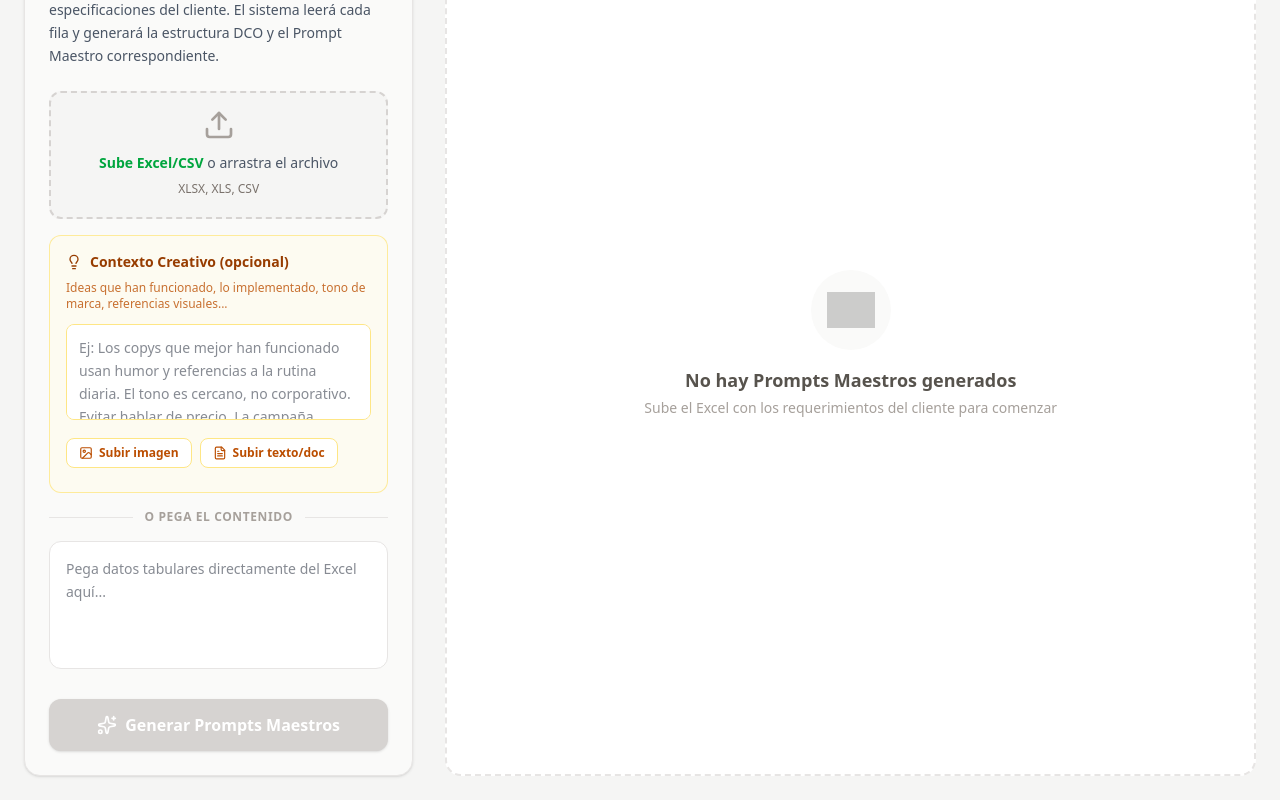
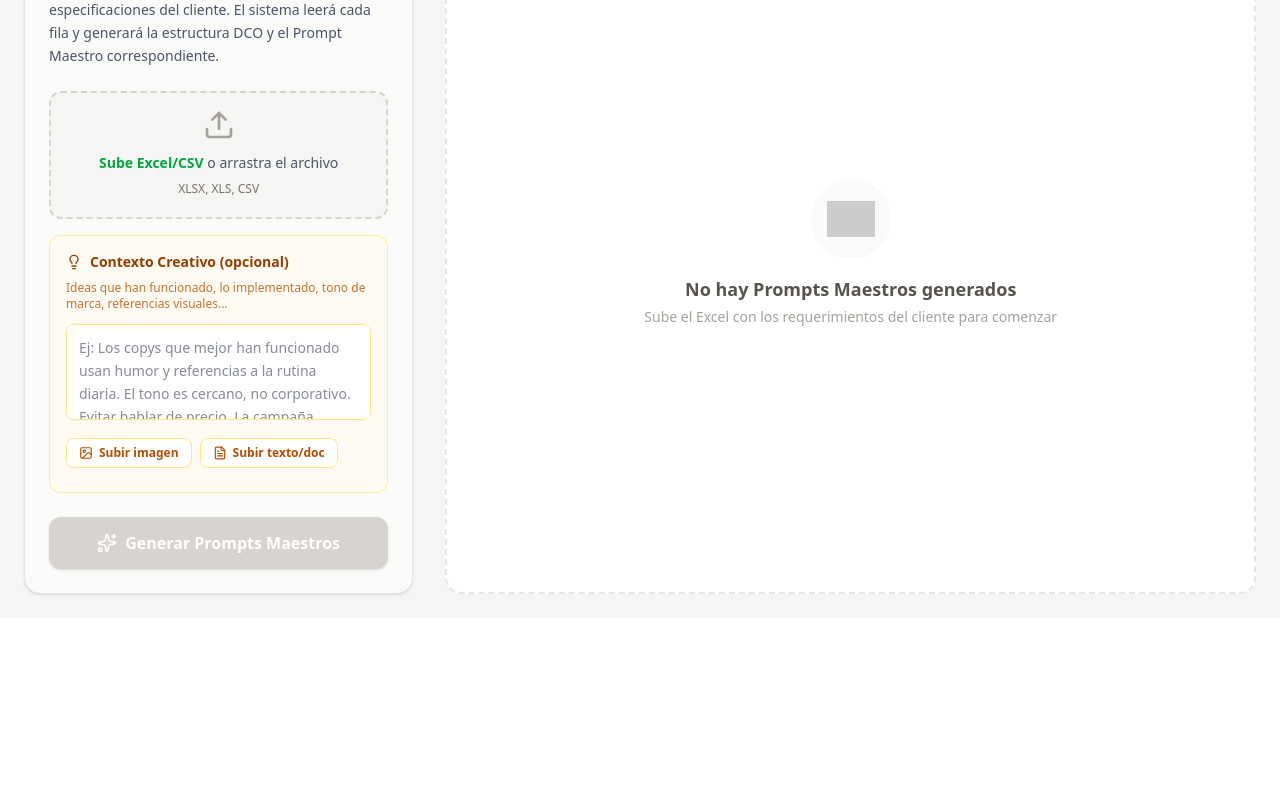
Before and after one commit to jeimyforero803-bot/PROMTS-, a React (Vite) app: page / in a window 1280 px wide. Shown: the part 394-1194 px from the top of the page. After the commit the page ends 1012 px from the top, so only its background shows below. Built offline with nearby package versions, Linux system fonts and the light colour scheme; grey boxes are pictures that could not be loaded.

Commit message:
Unite Excel + context: remove OR divider, show data preview, both feed into AI together

```diff
--- a/src/App.tsx
+++ b/src/App.tsx
@@ -460,21 +460,23 @@ export default function App() {
               )}
             </div>
 
-            <div className="relative mb-4">
-              <div className="absolute inset-0 flex items-center" aria-hidden="true">
-                <div className="w-full border-t border-stone-200" />
+            {/* Preview of loaded data */}
+            {inputText && (
+              <div className="mb-4">
+                <div className="flex items-center justify-between mb-2">
+                  <span className="text-xs font-bold text-green-700 uppercase tracking-wider flex items-center gap-1">
+                    <Check className="w-3 h-3" /> Datos cargados
+                  </span>
+                  <span className="text-xs text-stone-500">{excelRows.length} filas detectadas</span>
+                </div>
+                <textarea
+                  className="w-full h-24 p-3 bg-green-50/50 border border-green-200 rounded-xl text-xs text-gray-600 leading-relaxed resize-none font-mono"
+                  value={inputText}
+                  onChange={(e) => setInputText(e.target.value)}
+                  readOnly={excelRows.length > 0}
+                />
               </div>
-              <div className="relative flex justify-center">
-                <span className="bg-stone-50 px-3 text-xs font-bold text-stone-400 uppercase tracking-wider">O pega el contenido</span>
-              </div>
-            </div>
-
-            <textarea
-              className="w-full h-32 p-4 bg-white border border-stone-200 rounded-xl focus:ring-2 focus:ring-green-500 focus:border-green-500 transition-all resize-none text-sm leading-relaxed"
-              placeholder="Pega datos tabulares directamente del Excel aquí..."
-              value={inputText}
-              onChange={(e) => setInputText(e.target.value)}
-            />
+            )}
 
             {error && (
               <div className="mt-4 p-3 bg-red-50 text-red-700 rounded-lg text-sm flex items-start gap-2 border border-red-100">
```
Also changed, not shown: 3 other files (tests, documents, lock files or other folders).
